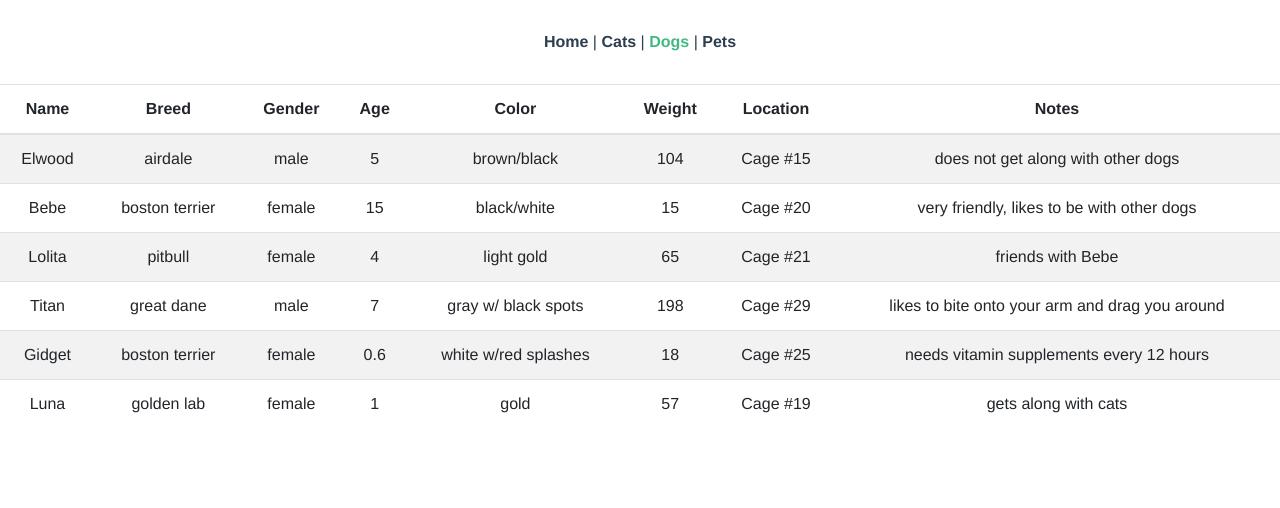
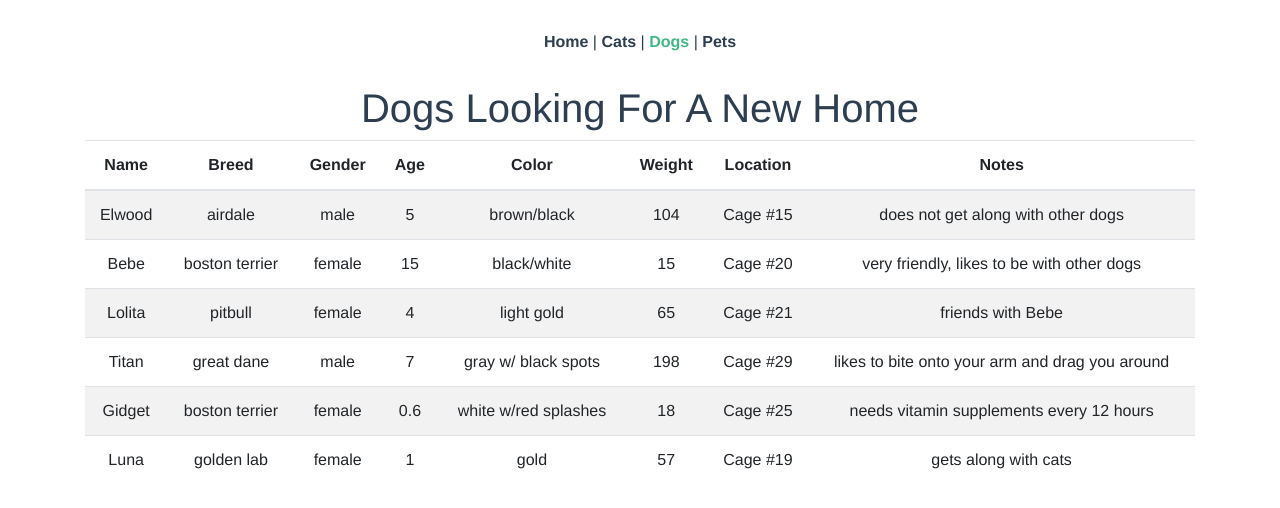
Before and after one commit to will-i-code420/pet-adopt, a Vue app: page /dogs in a window 1280 px wide. Shown: the top 508 px of the page. Built offline with nearby package versions, Linux system fonts and the light colour scheme.

Commit message:
added titles for home, cats, and dogs.  added styling for cat/dog tables

```diff
--- a/src/App.vue
+++ b/src/App.vue
@@ -6,7 +6,9 @@
       <router-link to="/dogs">Dogs</router-link> |
       <router-link to="/pet">Pets</router-link>
     </div>
-    <router-view/>
+    <b-container>
+      <router-view/>
+    </b-container>
   </div>
 </template>
 
--- a/src/views/Cats.vue
+++ b/src/views/Cats.vue
@@ -1,5 +1,6 @@
 <template>
   <div class="">
+    <h1>Cats Looking For A New Home</h1>
     <b-table striped hover :items="cats"></b-table>
   </div>
 </template>
--- a/src/views/Dogs.vue
+++ b/src/views/Dogs.vue
@@ -1,5 +1,6 @@
 <template>
   <div class="">
+    <h1>Dogs Looking For A New Home</h1>
     <b-table striped hover :items="dogs"></b-table>
   </div>
 </template>
--- a/src/views/Home.vue
+++ b/src/views/Home.vue
@@ -1,5 +1,6 @@
 <template>
   <div class="home">
+    <h1>Find Your New Best Friend Today!</h1>
   </div>
 </template>
 
```
